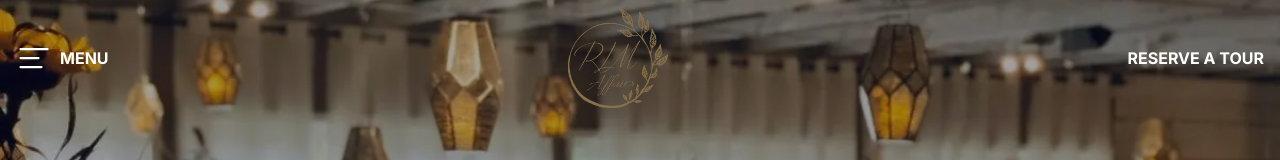
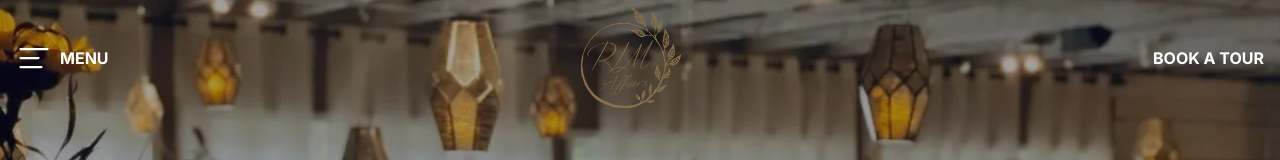
Before and after one commit to Dillonzellis/rlmaffairs-v4, a Next.js app: page /catering in a window 1280 px wide. Shown: the top 160 px of the page. Built offline with nearby package versions, Linux system fonts and the light colour scheme; a web font is replaced by a local one.

Commit message:
update nav links

```diff
--- a/src/components/layout/header/NavMenu.tsx
+++ b/src/components/layout/header/NavMenu.tsx
@@ -114,7 +114,7 @@ export const NavMenu = () => {
               href="https://hello.dubsado.com/public/form/view/5afe45144f411345f6129204"
               className="pr-2 text-sm font-bold md:p-4 md:text-base"
             >
-              RESERVE A TOUR
+              BOOK A TOUR
             </a>
           </div>
         </div>
--- a/src/data/navLinks.ts
+++ b/src/data/navLinks.ts
@@ -3,6 +3,10 @@ export const mainNav = [
   { label: "Wedding Packages", href: "/wedding-packages" },
   { label: "Event Packages", href: "/event-packages" },
   { label: "Catering", href: "/catering" },
+  {
+    label: "Book A Tour",
+    href: "https://hello.dubsado.com/public/form/view/5afe45144f411345f6129204",
+  },
 ] as const;
 
 export type TypeMainNav = (typeof mainNav)[number];
```
